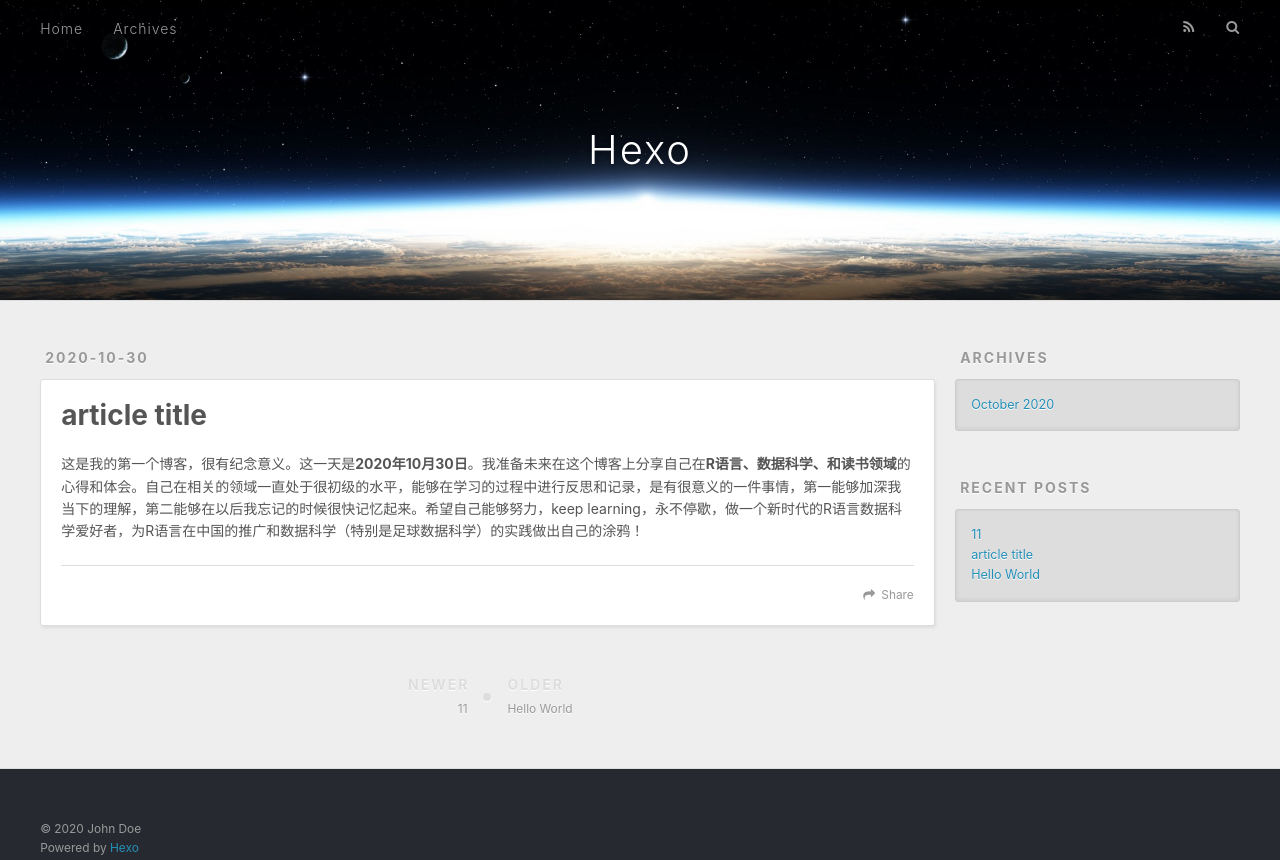
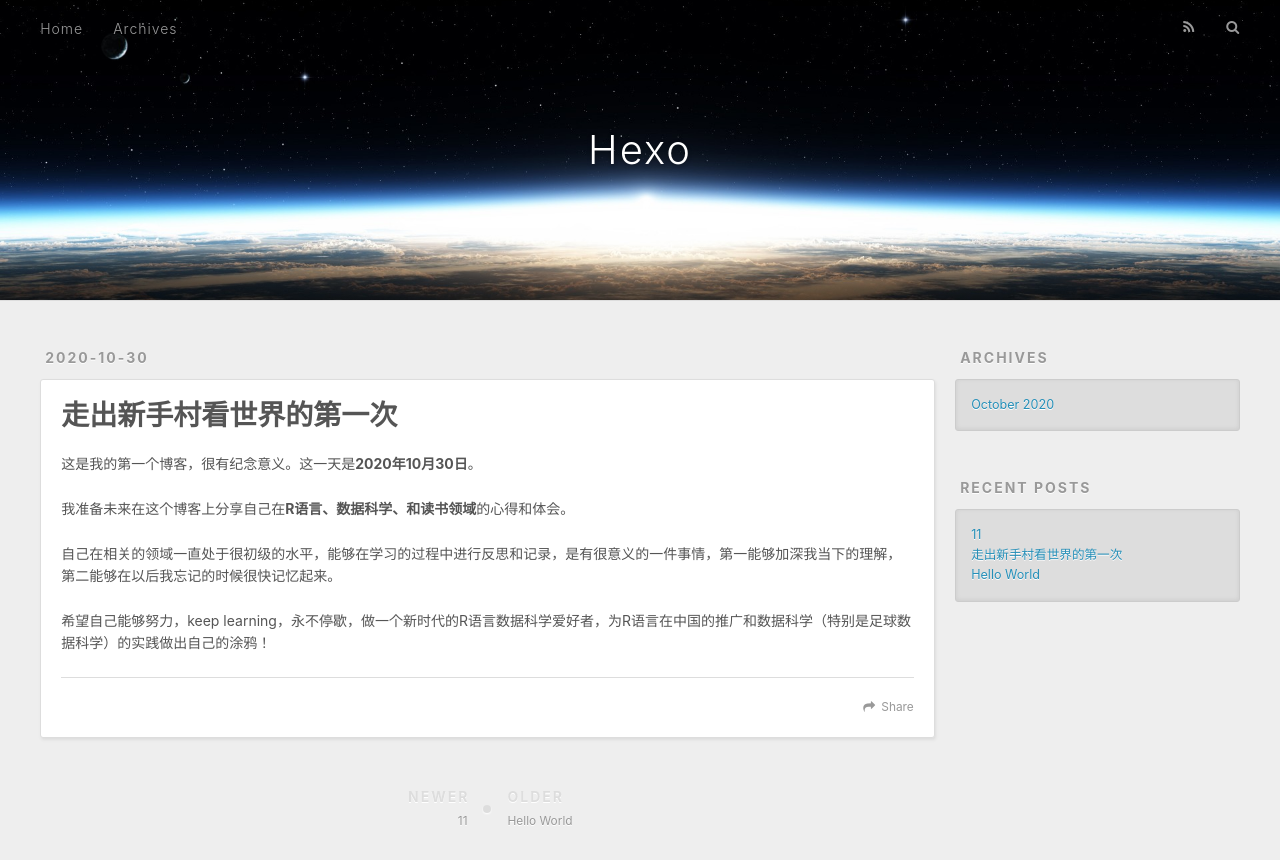
Before and after one commit to CooperChen453/CooperChen453.github.io, a plain HTML site: page 2020/10/30/第一个中文博客/index.html in a window 1280 px wide. Shown: the top 860 px of the page. Drawn offline with nearby package versions, Linux system fonts and the light colour scheme.

Commit message:
Site updated: 2020-10-30 15:25:51

```diff
--- a/2020/10/30/第一个中文博客/index.html
+++ b/2020/10/30/第一个中文博客/index.html
@@ -5,17 +5,17 @@
 
 
 
-  <title>article title | Hexo</title>
+  <title>走出新手村看世界的第一次 | Hexo</title>
   <meta name="viewport" content="width=device-width, initial-scale=1, maximum-scale=1">
-  <meta name="description" content="这是我的第一个博客，很有纪念意义。这一天是2020年10月30日。我准备未来在这个博客上分享自己在R语言、数据科学、和读书领域的心得和体会。自己在相关的领域一直处于很初级的水平，能够在学习的过程中进行反思和记录，是有很意义的一件事情，第一能够加深我当下的理解，第二能够在以后我忘记的时候很快记忆起来。希望自己能够努力，keep learning，永不停歇，做一个新时代的R语言数据科学爱好者，为R语言">
+  <meta name="description" content="这是我的第一个博客，很有纪念意义。这一天是2020年10月30日。 我准备未来在这个博客上分享自己在R语言、数据科学、和读书领域的心得和体会。 自己在相关的领域一直处于很初级的水平，能够在学习的过程中进行反思和记录，是有很意义的一件事情，第一能够加深我当下的理解，第二能够在以后我忘记的时候很快记忆起来。 希望自己能够努力，keep learning，永不停歇，做一个新时代的R语言数据科学爱好者，为">
 <meta property="og:type" content="article">
-<meta property="og:title" content="article title">
+<meta property="og:title" content="走出新手村看世界的第一次">
 <meta property="og:url" content="http://example.com/2020/10/30/%E7%AC%AC%E4%B8%80%E4%B8%AA%E4%B8%AD%E6%96%87%E5%8D%9A%E5%AE%A2/index.html">
 <meta property="og:site_name" content="Hexo">
-<meta property="og:description" content="这是我的第一个博客，很有纪念意义。这一天是2020年10月30日。我准备未来在这个博客上分享自己在R语言、数据科学、和读书领域的心得和体会。自己在相关的领域一直处于很初级的水平，能够在学习的过程中进行反思和记录，是有很意义的一件事情，第一能够加深我当下的理解，第二能够在以后我忘记的时候很快记忆起来。希望自己能够努力，keep learning，永不停歇，做一个新时代的R语言数据科学爱好者，为R语言">
+<meta property="og:description" content="这是我的第一个博客，很有纪念意义。这一天是2020年10月30日。 我准备未来在这个博客上分享自己在R语言、数据科学、和读书领域的心得和体会。 自己在相关的领域一直处于很初级的水平，能够在学习的过程中进行反思和记录，是有很意义的一件事情，第一能够加深我当下的理解，第二能够在以后我忘记的时候很快记忆起来。 希望自己能够努力，keep learning，永不停歇，做一个新时代的R语言数据科学爱好者，为">
 <meta property="og:locale" content="en_US">
 <meta property="article:published_time" content="2020-10-30T06:25:00.000Z">
-<meta property="article:modified_time" content="2020-10-30T07:22:44.252Z">
+<meta property="article:modified_time" content="2020-10-30T07:25:40.234Z">
 <meta property="article:author" content="John Doe">
 <meta name="twitter:card" content="summary">
 
@@ -80,7 +80,7 @@
 
 
     <h1 class="article-title" itemprop="name">
-      article title
+      走出新手村看世界的第一次
     </h1>
 
 
@@ -88,7 +88,10 @@
 
     <div class="article-entry" itemprop="articleBody">
 
-        <p>这是我的第一个博客，很有纪念意义。这一天是<strong>2020年10月30日</strong>。我准备未来在这个博客上分享自己在<strong>R语言、数据科学、和读书领域</strong>的心得和体会。自己在相关的领域一直处于很初级的水平，能够在学习的过程中进行反思和记录，是有很意义的一件事情，第一能够加深我当下的理解，第二能够在以后我忘记的时候很快记忆起来。希望自己能够努力，keep learning，永不停歇，做一个新时代的R语言数据科学爱好者，为R语言在中国的推广和数据科学（特别是足球数据科学）的实践做出自己的涂鸦！</p>
+        <p>这是我的第一个博客，很有纪念意义。这一天是<strong>2020年10月30日</strong>。</p>
+<p>我准备未来在这个博客上分享自己在<strong>R语言、数据科学、和读书领域</strong>的心得和体会。</p>
+<p>自己在相关的领域一直处于很初级的水平，能够在学习的过程中进行反思和记录，是有很意义的一件事情，第一能够加深我当下的理解，第二能够在以后我忘记的时候很快记忆起来。</p>
+<p>希望自己能够努力，keep learning，永不停歇，做一个新时代的R语言数据科学爱好者，为R语言在中国的推广和数据科学（特别是足球数据科学）的实践做出自己的涂鸦！</p>
 
 
     </div>
@@ -155,7 +158,7 @@
           </li>
 
           <li>
-            <a href="/2020/10/30/%E7%AC%AC%E4%B8%80%E4%B8%AA%E4%B8%AD%E6%96%87%E5%8D%9A%E5%AE%A2/">article title</a>
+            <a href="/2020/10/30/%E7%AC%AC%E4%B8%80%E4%B8%AA%E4%B8%AD%E6%96%87%E5%8D%9A%E5%AE%A2/">走出新手村看世界的第一次</a>
           </li>
 
           <li>
```
Also changed, not shown: 2020/10/30/11/index.html (+2 -2 lines), 2020/10/30/hello-world/index.html (+2 -2 lines), archives/2020/10/index.html (+2 -2 lines), archives/2020/index.html (+2 -2 lines), archives/index.html (+2 -2 lines), index.html (+6 -3 lines).
